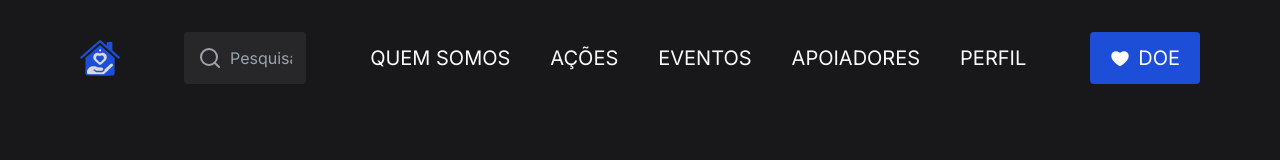
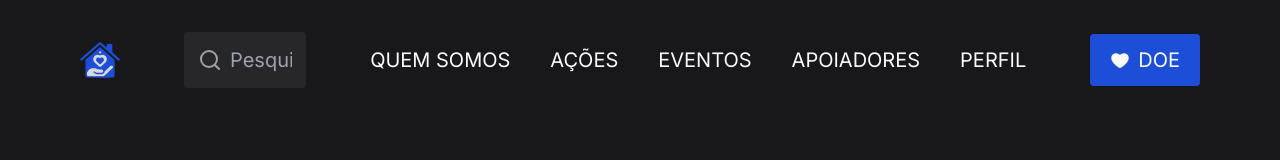
Before and after one commit to gabrielsouzam/abrace-cdc, a React (Vite) app: page / in a window 1280 px wide. Shown: the top 160 px of the page. Built offline with nearby package versions, Linux system fonts and the light colour scheme.

Commit message:
Aumento da fonte do input

```diff
--- a/src/pages/_layouts/app.tsx
+++ b/src/pages/_layouts/app.tsx
@@ -20,7 +20,7 @@ export function AppLayout() {
             </button>
             <input
               type="text"
-              className="w-full bg-transparent focus:outline-none"
+              className="w-full bg-transparent focus:outline-none text-xl"
               placeholder="Pesquisar por nome da ação, categoria da ação..."
             />
           </div>
```
